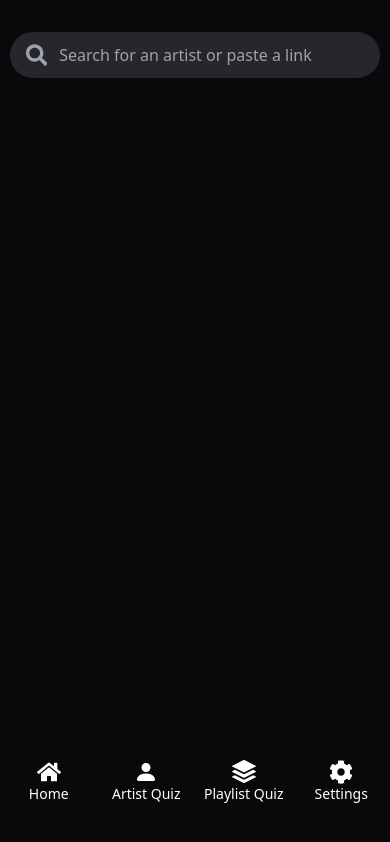
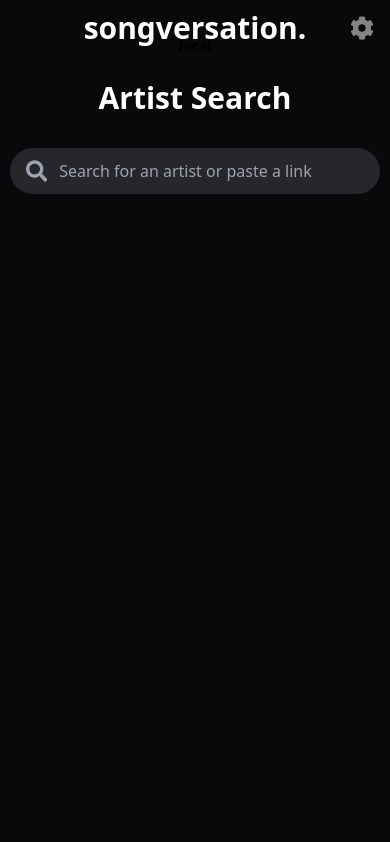
Before and after one commit to alexbarker234/songversation, a Next.js app: page /game/artist in a window 390 px wide. Built offline with nearby package versions, Linux system fonts and the light colour scheme; what tailwindcss-animation-delay would draw is missing.

Commit message:
only use bottom nav in standalone

```diff
--- a/src/components/SearchPage.tsx
+++ b/src/app/game/[type]/SearchPage.tsx
@@ -1,9 +1,9 @@
 "use client";
+import ItemTiles from "@/components/ItemTiles";
 import SearchBox from "@/components/searchBox";
 import { useSearch } from "@/hooks/search";
 import { useWindowSize } from "@/hooks/windowSize";
 import { useEffect, useState } from "react";
-import ItemTiles from "./ItemTiles";
 
 export default function SearchPage({ type }: { type: "artist" | "playlist" }) {
   const [query, setQuery] = useState("");
@@ -19,10 +19,10 @@
     }
 
     if (query.startsWith("https://open.spotify.com/")) {
-      const extractedData = extractSpotifyId(query);
+      const extractedId = extractSpotifyId(query);
       setIsURL(true);
-      if (extractedData) {
-        const { type, id } = extractedData;
+      if (extractedId) {
+        const { type, id } = extractedId;
         window.location.assign(`/game/${type}/${id}`);
       }
     }
@@ -41,6 +41,7 @@
 
   return (
     <>
+      <h1 className="mt-6 text-center text-3xl font-bold">{type.charAt(0).toUpperCase() + type.slice(1)} Search</h1>
       <SearchBox runSearch={setQuery} placeholder={text} />
       <Results />
     </>
--- a/src/app/game/[type]/page.tsx
+++ b/src/app/game/[type]/page.tsx
@@ -1,5 +1,5 @@
-import SearchPage from "@/components/SearchPage";
 import { notFound } from "next/navigation";
+import SearchPage from "./SearchPage";
 
 export default function PlaylistSearch({ params }: { params: { type: string } }) {
   const { type } = params;
--- a/src/app/layout.tsx
+++ b/src/app/layout.tsx
@@ -1,4 +1,4 @@
-import Header from "@/components/Header";
+import Navigation from "@/components/Navigation";
 import type { Metadata } from "next";
 import "./globals.css";
 import Providers from "./providers";
@@ -13,7 +13,7 @@
     <html lang="en" className="overscroll-none">
       <Providers>
         <body className="relative flex min-h-screen flex-col bg-zinc-950 text-white">
-          <Header />
+          <Navigation />
           {children}
         </body>
       </Providers>
--- a/src/components/Header.tsx
+++ /dev/null
@@ -1,72 +0,0 @@
-"use client";
-import { cn } from "@/utils/cn";
-import Link from "next/link";
-import { usePathname } from "next/navigation";
-import { BsPersonFill, BsStack } from "react-icons/bs";
-import { FaCog, FaHome } from "react-icons/fa";
-export default function Header() {
-  const text = "songversation.";
-
-  let environment = "";
-  if (process.env.NODE_ENV === "development") environment = "local";
-  else if (process.env.NEXT_PUBLIC_ENVIRONMENT === "dev") environment = "dev";
-
-  const pathname = usePathname();
-
-  return (
-    <>
-      <nav
-        className={cn(
-          "group relative flex h-14 items-center justify-center overflow-hidden text-3xl font-bold text-white transition-all md:h-14 md:translate-y-0",
-          {
-            "h-0": pathname !== "/"
-          }
-        )}
-      >
-        <Link href="/" className="p-2">
-          {text.split("").map((char, index) => (
-            <span
-              key={index}
-              className="inline-block group-hover:animate-hop"
-              style={{ animationDelay: `${index * 0.05}s` }}
-            >
-              {char}
-            </span>
-          ))}
-        </Link>
-        {environment && (
-          <span className="pointer-events-none absolute bottom-0 left-1/2 -translate-x-1/2 text-sm font-bold text-black">
-            {environment}
-          </span>
-        )}
-        <Link
-          href="/settings"
-          className="right-4 hidden opacity-50 transition-all hover:rotate-90 hover:scale-110 hover:opacity-100 active:scale-90 md:absolute"
-        >
-          <FaCog size={24} />
-        </Link>
-      </nav>
-      <BottomNav />
-    </>
-  );
-}
-
-const BottomNav = () => {
-  return (
-    <div className="fixed bottom-0 left-0 right-0 z-10 flex justify-between bg-zinc-950 pb-8 text-sm md:hidden">
-      <BottomNavItem href="/" icon={<FaHome size={24} />} text="Home" />
-      <BottomNavItem href="/game/artist" icon={<BsPersonFill size={24} />} text="Artist Quiz" />
-      <BottomNavItem href="/game/playlist" icon={<BsStack size={24} />} text="Playlist Quiz" />
-      <BottomNavItem href="/settings" icon={<FaCog size={24} />} text="Settings" />
-    </div>
-  );
-};
-
-const BottomNavItem = ({ href, icon, text }: { href: string; icon: React.ReactNode; text: string }) => {
-  return (
-    <Link href={href} className="flex w-fit flex-1 flex-col items-center p-2">
-      {icon}
-      <span>{text}</span>
-    </Link>
-  );
-};
--- /dev/null
+++ b/src/components/Navigation.tsx
@@ -0,0 +1,89 @@
+"use client";
+import { useStandalone } from "@/hooks/standalone";
+import { cn } from "@/utils/cn";
+import Link from "next/link";
+import { usePathname } from "next/navigation";
+import { BsPersonFill, BsStack } from "react-icons/bs";
+import { FaCog, FaHome } from "react-icons/fa";
+
+export default function Navigation() {
+  const { isStandalone } = useStandalone();
+
+  return (
+    <>
+      <TopNav isStandalone={isStandalone} />
+      <BottomNav isStandalone={isStandalone} />
+    </>
+  );
+}
+const TopNav = ({ isStandalone }: { isStandalone: boolean }) => {
+  let environment = "";
+  if (process.env.NODE_ENV === "development") environment = "local";
+  else if (process.env.NEXT_PUBLIC_ENVIRONMENT === "dev") environment = "dev";
+
+  const pathname = usePathname();
+
+  return (
+    <nav
+      className={cn(
+        "group relative flex h-14 items-center justify-center overflow-hidden text-3xl font-bold text-white transition-all md:h-14 md:translate-y-0",
+        {
+          "h-0": pathname !== "/" && isStandalone
+        }
+      )}
+    >
+      <Link href="/" className="p-2">
+        {"songversation.".split("").map((char, index) => (
+          <span
+            key={index}
+            className="inline-block group-hover:animate-hop"
+            style={{ animationDelay: `${index * 0.05}s` }}
+          >
+            {char}
+          </span>
+        ))}
+      </Link>
+      {environment && (
+        <span className="pointer-events-none absolute bottom-0 left-1/2 -translate-x-1/2 text-sm font-bold text-black">
+          {environment}
+        </span>
+      )}
+      <Link
+        href="/settings"
+        className={cn(
+          "absolute right-4 opacity-50 transition-all hover:rotate-90 hover:scale-110 hover:opacity-100 active:scale-90",
+          {
+            hidden: isStandalone
+          }
+        )}
+      >
+        <FaCog size={24} />
+      </Link>
+    </nav>
+  );
+};
+
+const BottomNav = ({ isStandalone }: { isStandalone: boolean }) => {
+  if (!isStandalone) return null;
+
+  return (
+    <div className="fixed bottom-0 left-0 right-0 z-10 flex justify-between bg-zinc-950 pb-8 text-sm md:hidden">
+      <BottomNavItem href="/" icon={<FaHome size={24} />} text="Home" />
+      <BottomNavItem href="/game/artist" icon={<BsPersonFill size={24} />} text="Artist Quiz" />
+      <BottomNavItem href="/game/playlist" icon={<BsStack size={24} />} text="Playlist Quiz" />
+      <BottomNavItem href="/settings" icon={<FaCog size={24} />} text="Settings" />
+    </div>
+  );
+};
+
+const BottomNavItem = ({ href, icon, text }: { href: string; icon: React.ReactNode; text: string }) => {
+  return (
+    <Link
+      href={href}
+      className="flex w-fit flex-1 flex-col items-center p-2 transition-all hover:scale-105 hover:opacity-80 active:scale-90"
+    >
+      {icon}
+      <span>{text}</span>
+    </Link>
+  );
+};
--- a/src/components/RecentGames.tsx
+++ b/src/components/RecentGames.tsx
@@ -24,7 +24,7 @@
   const sortedItems = savedGameItems.sort((a, b) => (a.lastPlayed && b.lastPlayed ? b.lastPlayed - a.lastPlayed : -1));
 
   return (
-    <div className="mx-auto max-w-lg p-6">
+    <div className="mx-auto mb-12 max-w-lg p-6">
       <h1 className="mb-6 text-center text-2xl font-semibold">Recent Games</h1>
 
       <div className="mb-4 flex justify-center gap-4">
--- /dev/null
+++ b/src/hooks/standalone.ts
@@ -0,0 +1,16 @@
+import { useEffect, useState } from "react";
+
+export const useStandalone = () => {
+  const [isIOS, setIsIOS] = useState(false);
+  const [isStandalone, setIsStandalone] = useState(false);
+
+  useEffect(() => {
+    setIsIOS(/iPad|iPhone|iPod/.test(navigator.userAgent) && !(window as any).MSStream);
+
+    setIsStandalone(window.matchMedia("(display-mode: standalone)").matches);
+  }, []);
+
+  console.log({ isIOS, isStandalone });
+
+  return { isIOS, isStandalone };
+};
--- a/src/lib/spotify.ts
+++ b/src/lib/spotify.ts
@@ -371,7 +371,8 @@
     "early version",
     "alternate",
     "spotify singles",
-    "acoustic"
+    "acoustic",
+    "reprise"
   ];
 
   // slow reverb filter
```
